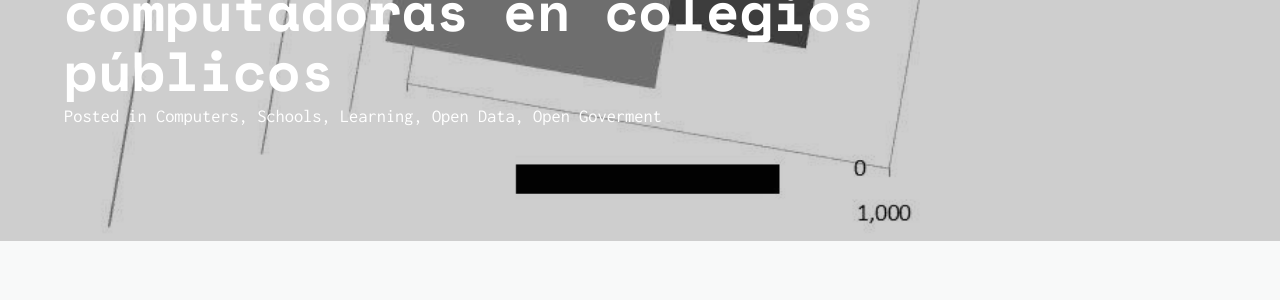
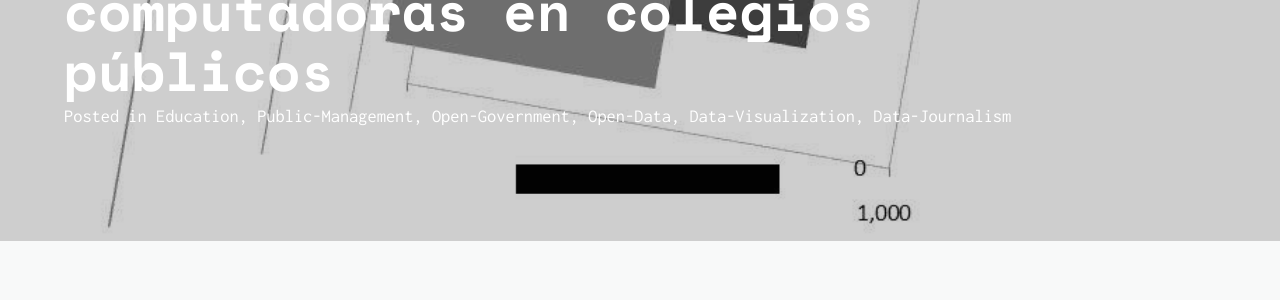
Before and after one commit to manuelvarzen/Vigia, a Jekyll site: the page built from _posts/2018-05-30-quantity-computers-schools.markdown, in a window 1280 px wide. Shown: the part 403-703 px from the top of the page. Built offline with Jekyll 4.4.1, drawn with Linux system fonts in a browser that asks for light colours; nearby versions of some CDN libraries.

Commit message:
Update 2018-05-30-quantity-computers-schools.markdown

```diff
--- a/_posts/2018-05-30-quantity-computers-schools.markdown
+++ b/_posts/2018-05-30-quantity-computers-schools.markdown
@@ -7,11 +7,12 @@
 image: /Vigia/img/Excel_colegioPCxAlumno.jpg
 image-sm: /Vigia/img/Excel_colegioPCxAlumno.jpg
 categories:
-  - Computers
-  - Schools
-  - Learning
-  - Open Data
-  - Open Goverment
+  - Education
+  - Public-Management
+  - Open-Government
+  - Open-Data
+  - Data-Visualization
+  - Data-Journalism
 ---
 
 Para un chibolo y sus amigos, de cualquier colegios público, de ciertas características, haber contado con computadoras en la escuela pudo haber sido una experiencia llena de frustración. Al menos lo fue para los estudiantes de dos instituciones educativas según lo hemos sustentado en esta [tesis](http://bit.ly/2IVl3Pe) hace algunos años atrás.
```
